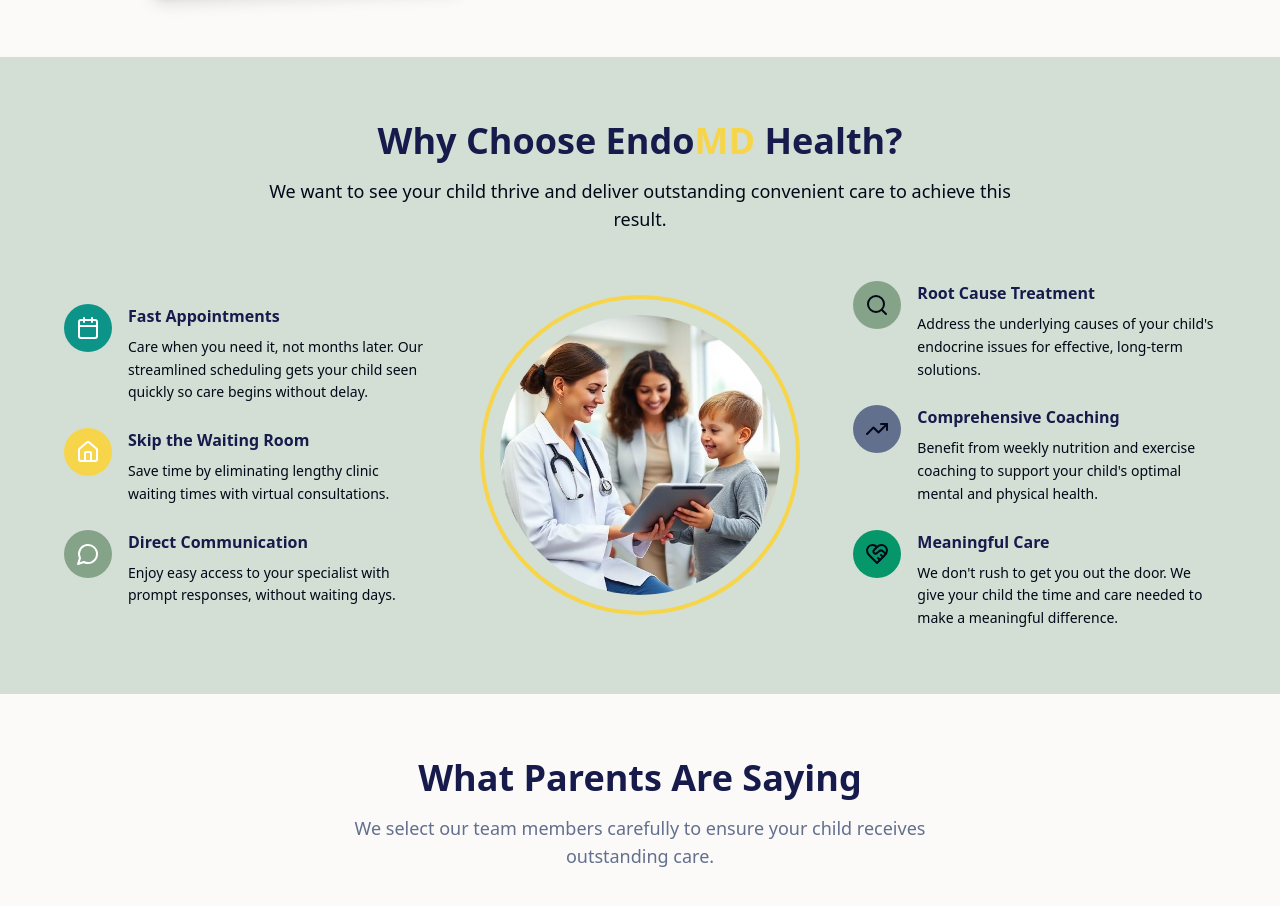
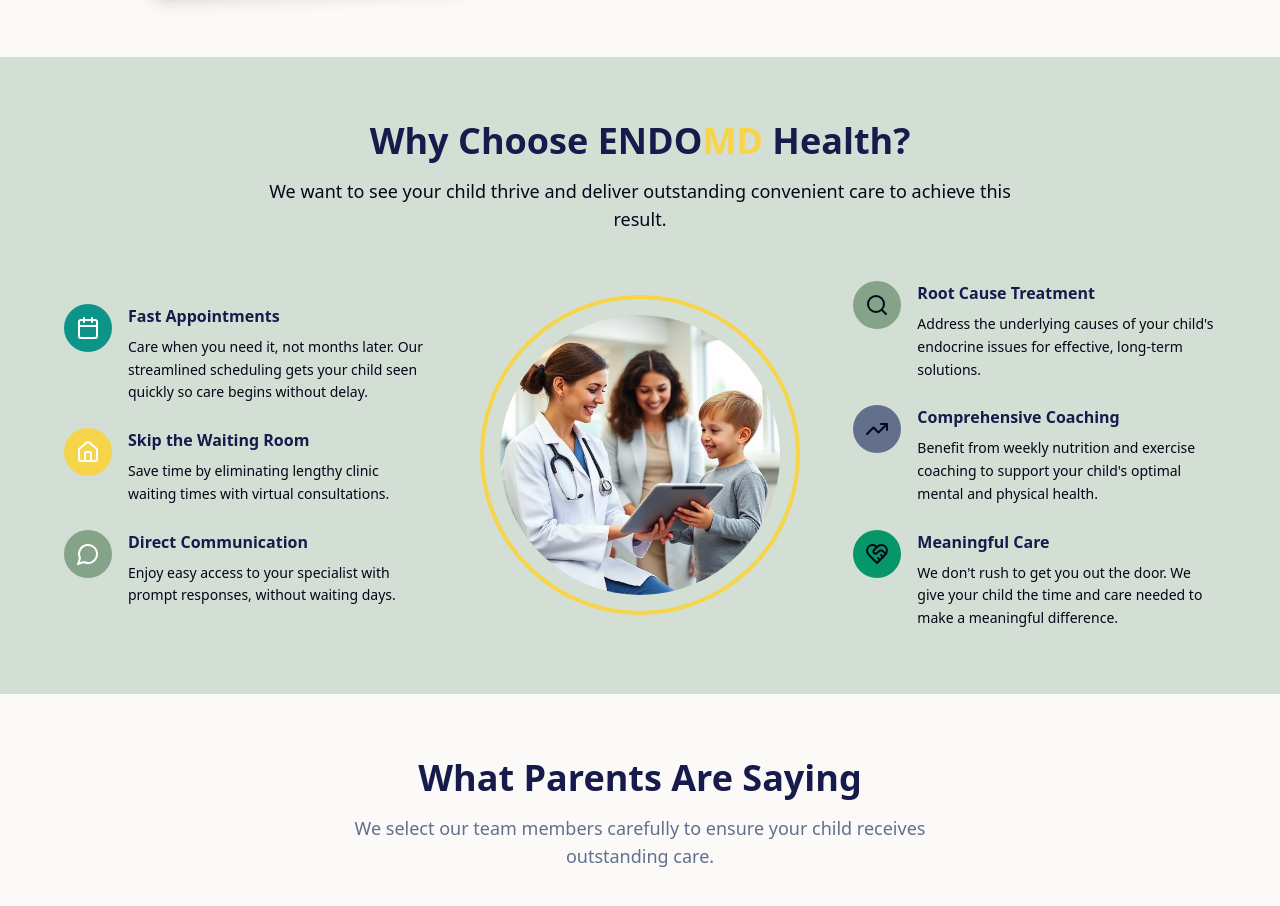
Before and after one commit to EndoMDHealth/endomdhealth_frontend, a React (Vite) app: page / in a window 1280 px wide. Shown: the part 2851-3757 px from the top of the page. Built offline with nearby package versions, Linux system fonts and the light colour scheme; the HTML template or start-up script is replaced by a standard one.

Commit message:
Code edited in Lovable Code Editor

```diff
--- a/src/components/WhyChooseSection.tsx
+++ b/src/components/WhyChooseSection.tsx
@@ -62,7 +62,7 @@ const WhyChooseSection = () => {
           {/* Header */}
           <div className="text-center space-y-4">
             <h2 className="text-3xl md:text-4xl font-bold text-primary">
-              Why Choose <span className="text-brand-starry-hug">Endo</span><span className="text-brand-sunshine-boost">MD</span> Health?
+              Why Choose <span className="text-brand-starry-hug">ENDO</span><span className="text-brand-sunshine-boost">MD</span> Health?
             </h2>
             <p className="text-lg text-dark gray max-w-3xl mx-auto">
               We want to see your child thrive and deliver outstanding convenient care to achieve this result.
```
